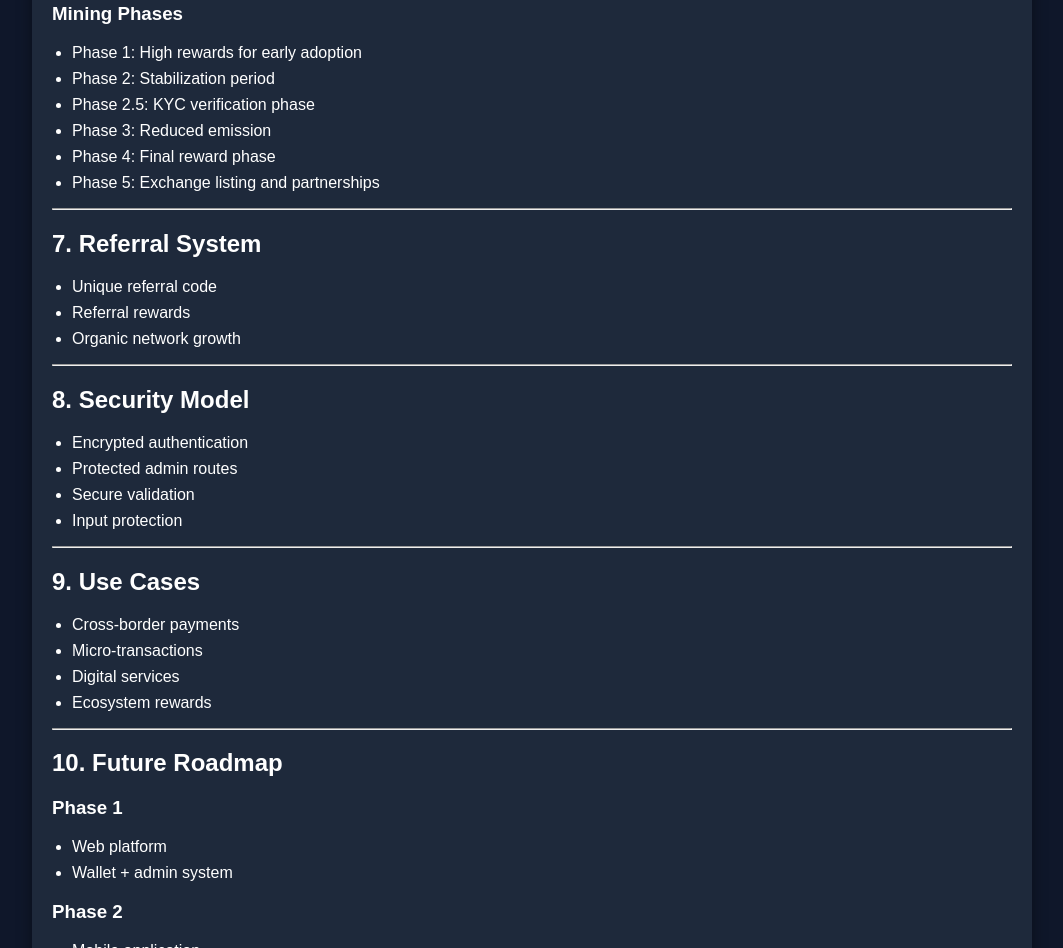
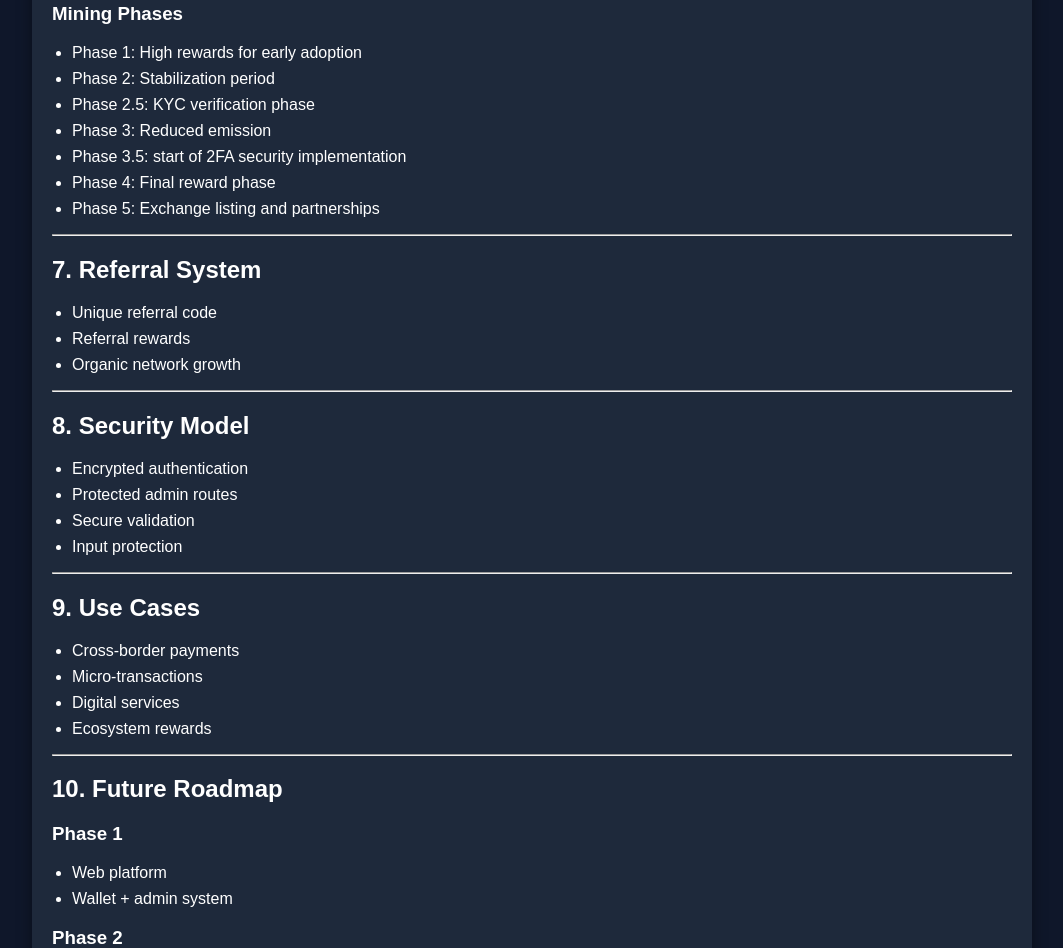
Before and after one commit to laurentprivet/lcm-coin-project, a website: page public/whitepaper.html in a window 1280 px wide. Shown: the part 1511-2459 px from the top of the page, without its empty margins (108-1171 px from the left). Drawn offline with Linux system fonts and the light colour scheme.

Commit message:
professional whitepaper upgraded

```diff
--- a/public/whitepaper.html
+++ b/public/whitepaper.html
@@ -128,7 +128,10 @@
                 Phase 3:
                 Reduced emission
             </li>
-
+            <li>
+                Phase 3.5:
+                start of 2FA security implementation
+            </li>
             <li>
                 Phase 4:
                 Final reward phase
```
